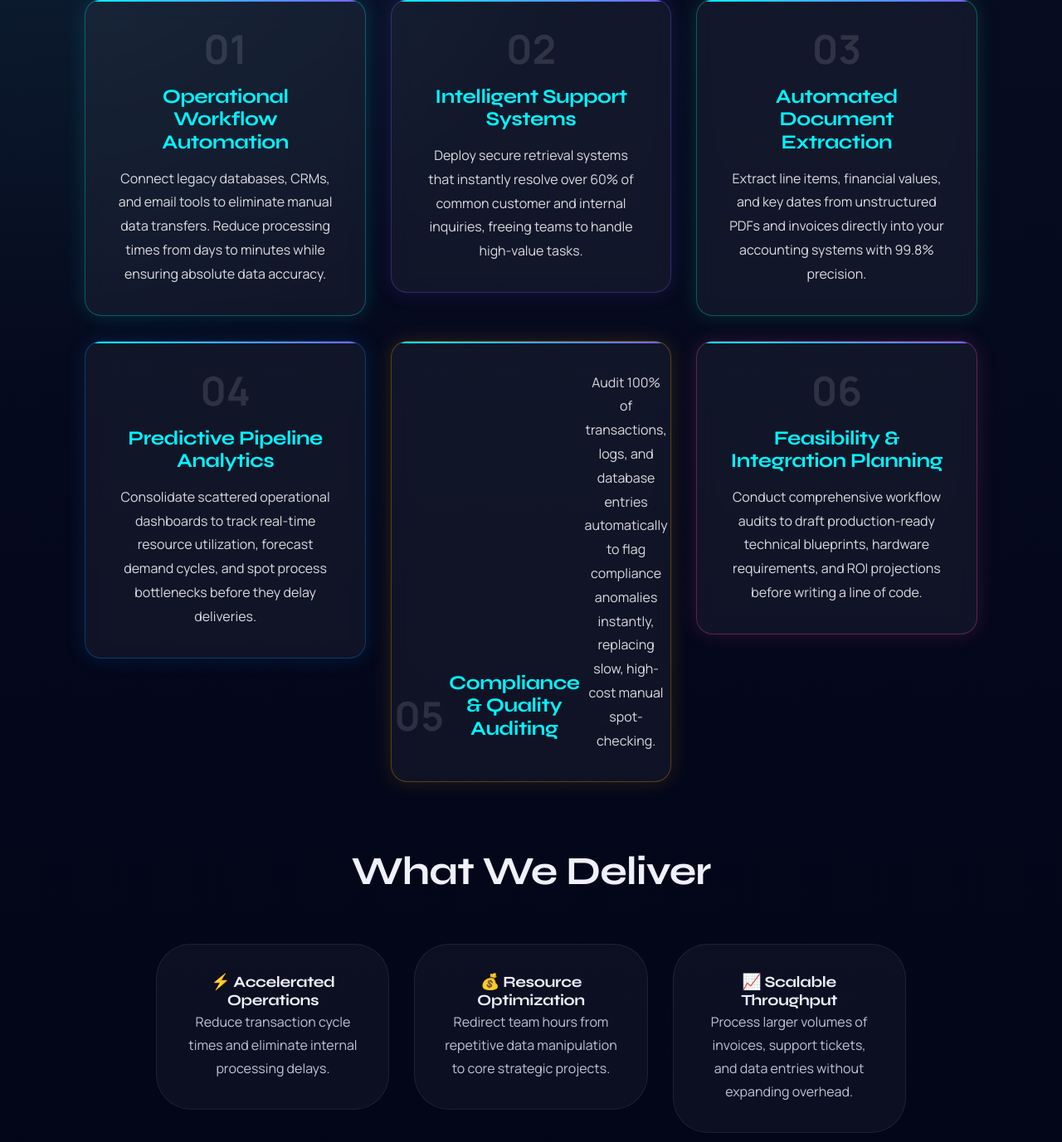
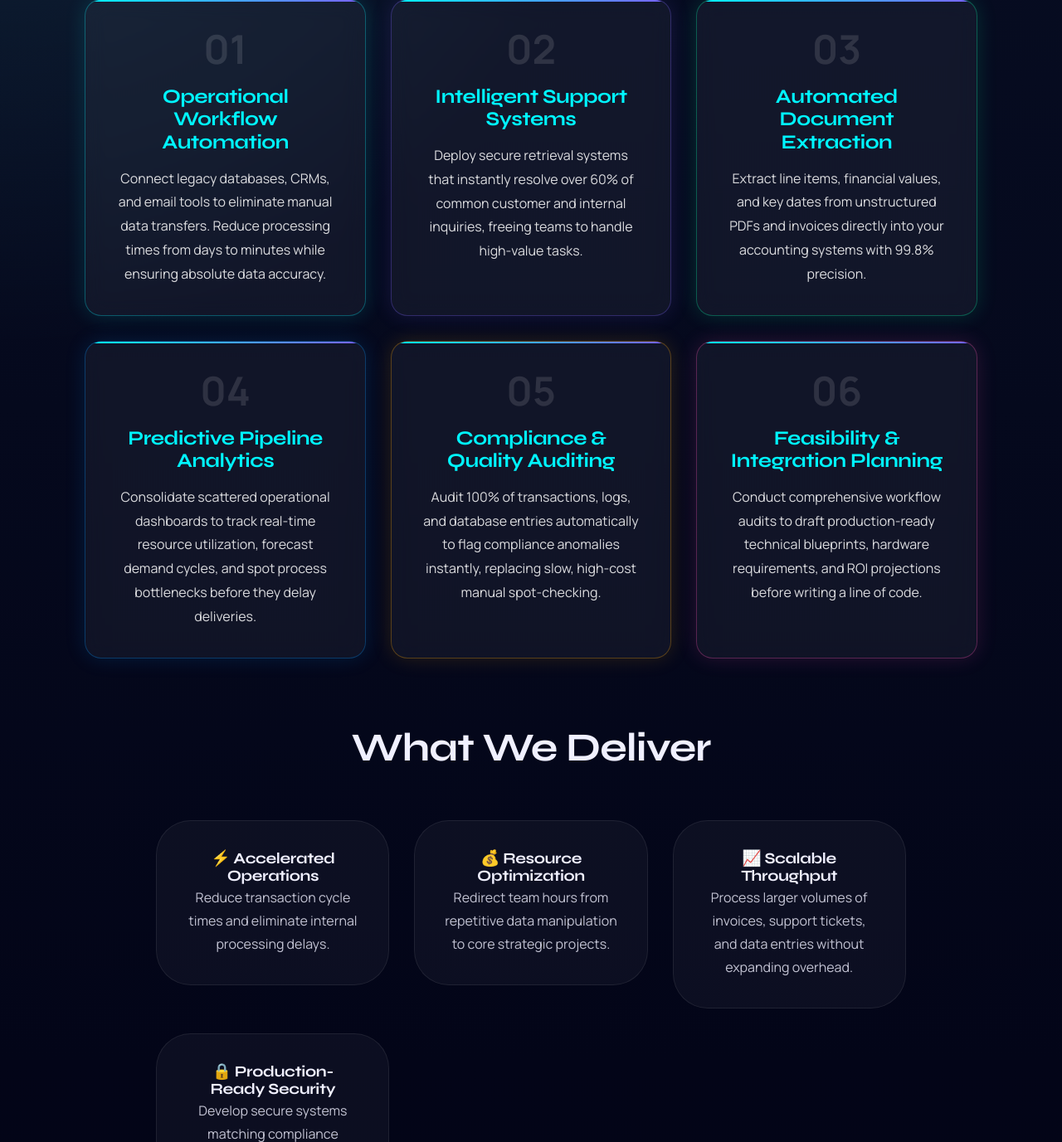
Before and after one commit to Navanishwar/Mindrizz-AI-Solutions, a Django app: page /services/ in a window 1280 px wide. Shown: the part 296-1673 px from the top of the page at 83% size. Run offline with Django 5.2, Linux system fonts and the light colour scheme.

Commit message:
Fix Services card #05 layout alignment and normalize card heights

```diff
--- a/website/static/css/style.css
+++ b/website/static/css/style.css
@@ -2369,3 +2369,12 @@ footer p{
         grid-template-columns: 1fr !important;
     }
 }
+
+.services-grid .reveal {
+    height: 100%;
+}
+.services-grid .service-card {
+    height: 100%;
+    display: flex;
+    flex-direction: column;
+}
--- a/website/static/css/v2-components.css
+++ b/website/static/css/v2-components.css
@@ -865,7 +865,7 @@
   left: 37px;
 }
 
-.optimization {
+.ai-solution-icon.optimization {
   display: flex;
   align-items: flex-end;
   justify-content: center;
```
